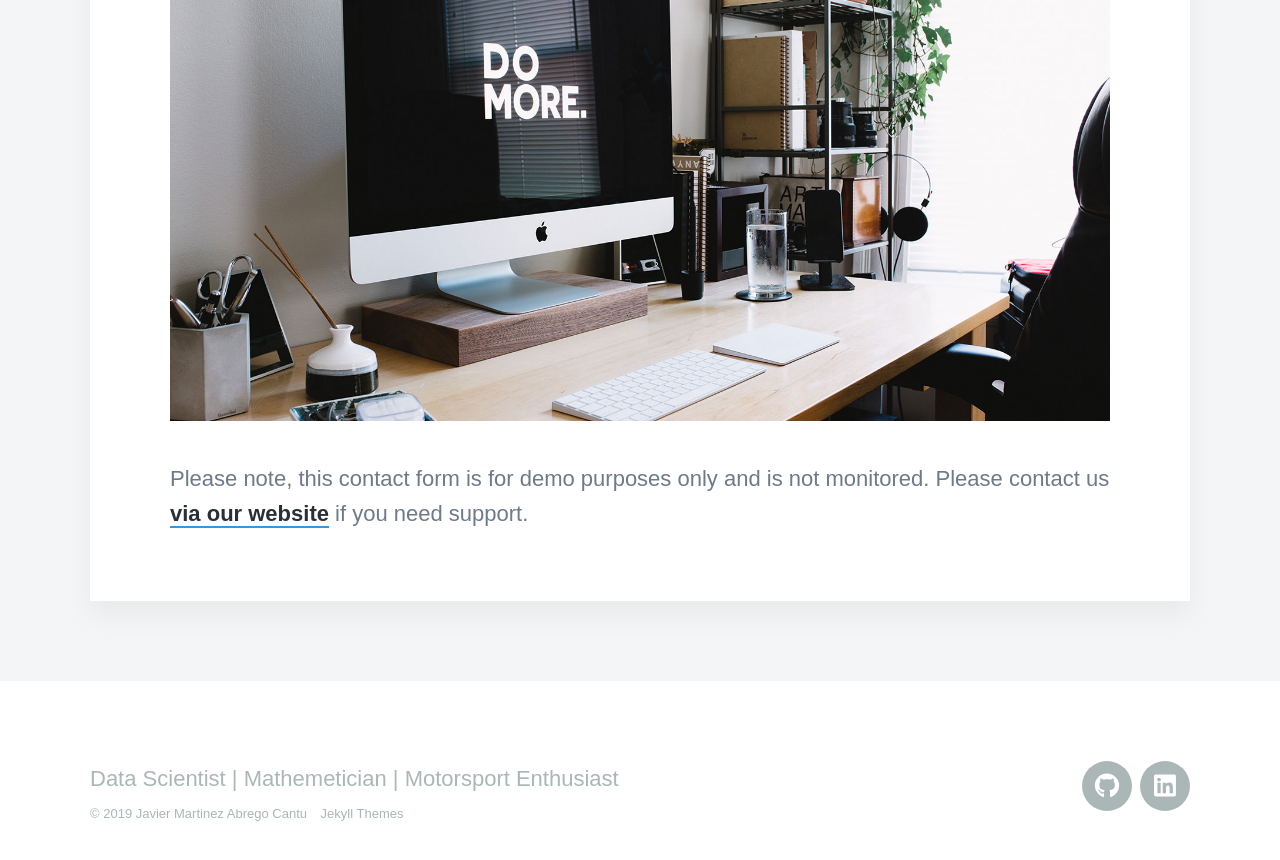
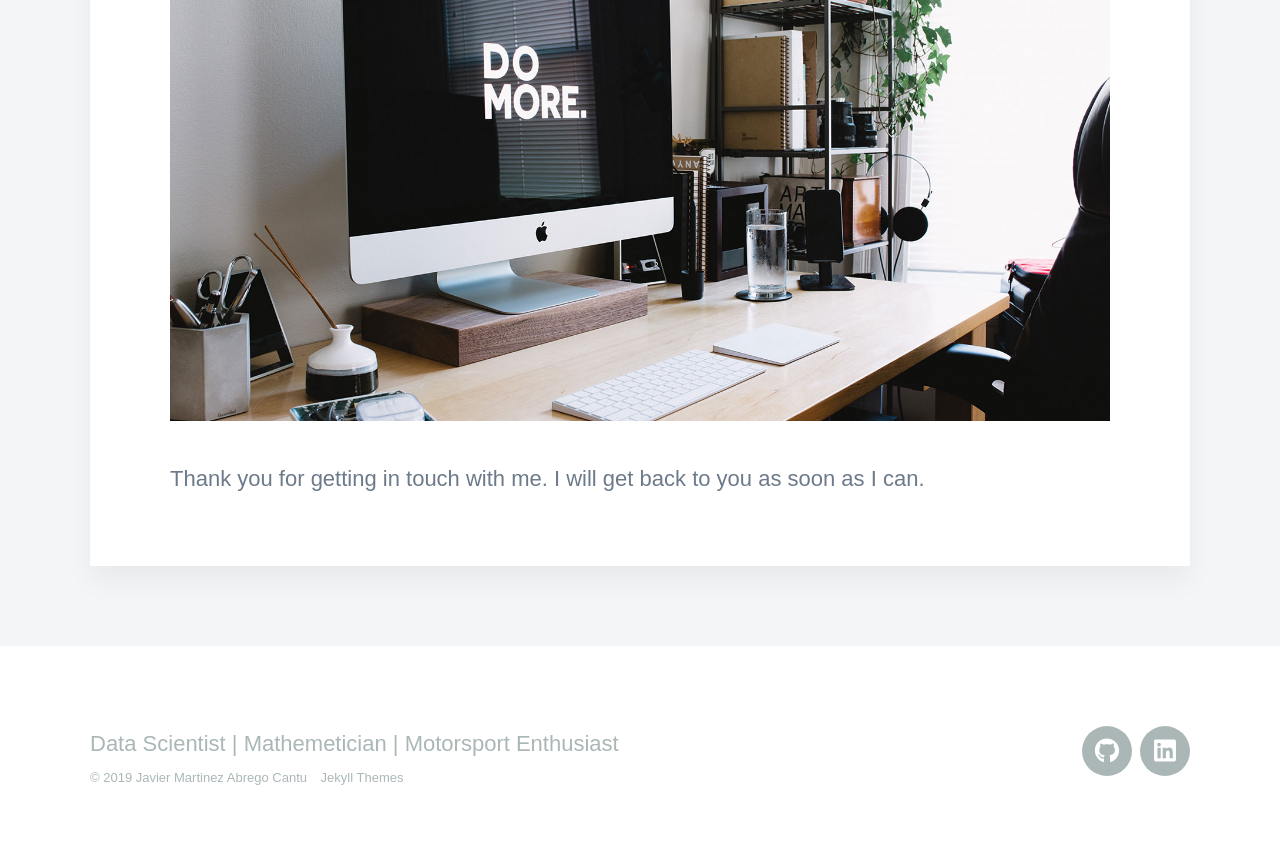
Before and after one commit to javimtza/javimtza.github.io, a Jekyll site: the page built from _pages/thanks.md, in a window 1280 px wide and 900 px high, scrolled down 710 px. Shown: the top 860 px of the window. Built offline with Jekyll 4.4.1, drawn with Linux system fonts in a browser that asks for light colours; nearby versions of some CDN libraries; some web fonts are replaced.

Commit message:
Update thanks.md

```diff
--- a/_pages/thanks.md
+++ b/_pages/thanks.md
@@ -7,4 +7,4 @@ featured_image: /images/demo/contact.jpg
 
 ![](/images/demo/about.jpg)
 
-Please note, this contact form is for demo purposes only and is not monitored. Please contact us [via our website](https://jekyllthemes.io) if you need support.
+Thank you for getting in touch with me. I will get back to you as soon as I can.
```
